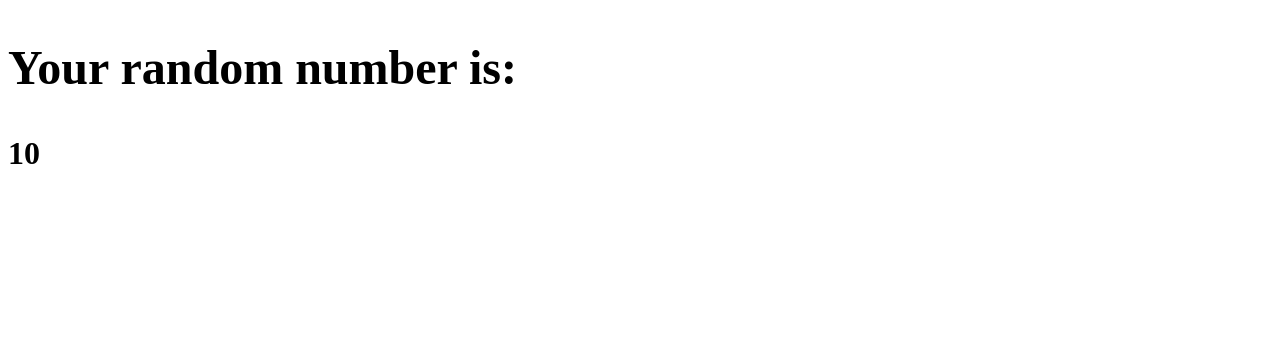
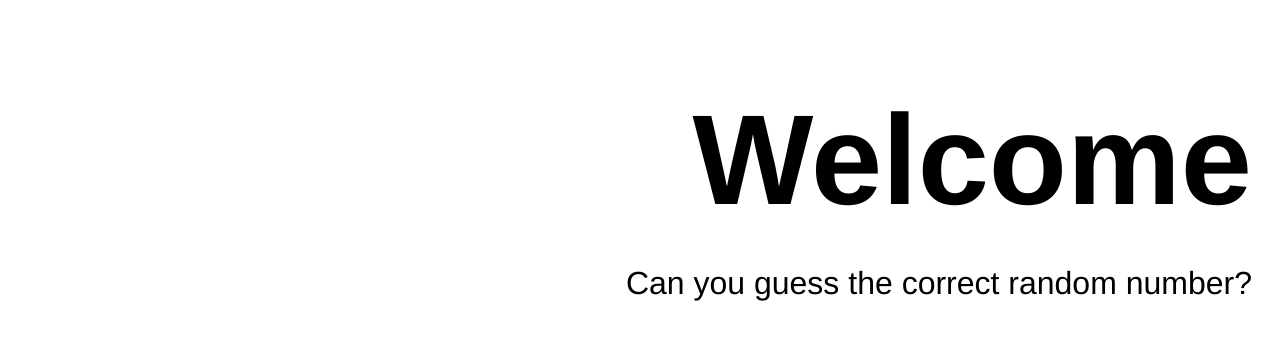
Before and after one commit to FrenchKatie/js-numeric-variable, a plain HTML site: page index.html in a window 1280 px wide. Drawn offline with Linux system fonts and the light colour scheme.

Commit message:
first commit

```diff
--- a/index.html
+++ b/index.html
@@ -47,32 +47,54 @@
   <head>
     <meta charset="utf-8">
     <title>JS Numeric Variable - Class Task</title>
+    <style media="screen">
+      body{
+        font-family: helvetica;
+      }
+      #welcome{
+        font-size: 8em;
+        text-align: right;
+        margin-right: 20px;
+        margin-bottom: 20px;
+      }
+      #intro{
+        text-align: right;
+        margin-right: 20px;
+        font-size: 2em;
+      }
+    </style>
   </head>
   <body>
 
     <h1 id="info"></h1>
+    <h1 id="welcome">Welcome</h1>
+    <p id="intro">Can you guess the correct random number?</p>
 
     <script type="text/javascript">
 
 // *** Task 1 ***
-      var myObject = {
-        price: 5,
-        quantity: 14,
-        myMethod: function(){
-          var total = myObject.price * myObject.quantity; //to get "price" & "quantity" you must put "myObject." as it needs to call that object item from the list.  If you hadn't put the "myObject." then it will act like it is calling a variable(which you may have previously declared as empty)and will pull that undefined number instead.
-          console.log(total); //logging the total in the console
-        } //end of myMethod method
-      } //end of myObject object
-      function calculate(){ //declaring function that spits out myMethod method
-        myObject.myMethod();
-      }
-      calculate(); //calling the function to action
+      // var myObject = {
+      //   price: 5,
+      //   quantity: 14,
+      //
+      //   myMethod: function(){
+      //     var total = myObject.price * myObject.quantity; //to get "price" & "quantity" you must put "myObject." as it needs to call that object item from the list.  If you hadn't put the "myObject." then it will act like it is calling a variable(which you may have previously declared as empty)and will pull that undefined number instead.
+      //     console.log(total); //logging the total in the console
+      //   } //end of myMethod method
+      //
+      // } //end of myObject object
+      //
+      //
+      // function calculate(){ //declaring function that spits out myMethod method
+      //   myObject.myMethod();
+      // }
+      // calculate(); //calling the function to action
 
 
 // *** Task 2 ***
       var randomNum = Math.floor((Math.random() * 10) + 1);
       var el = document.getElementById('info');
-      el.innerHTML = '<h2>Your random number is:</h2><p>' + randomNum + '</p>';
+      // el.innerHTML = '<h2>Your random number is:</h2><p>' + randomNum + '</p>';
       console.dir(info);
 
 
```
